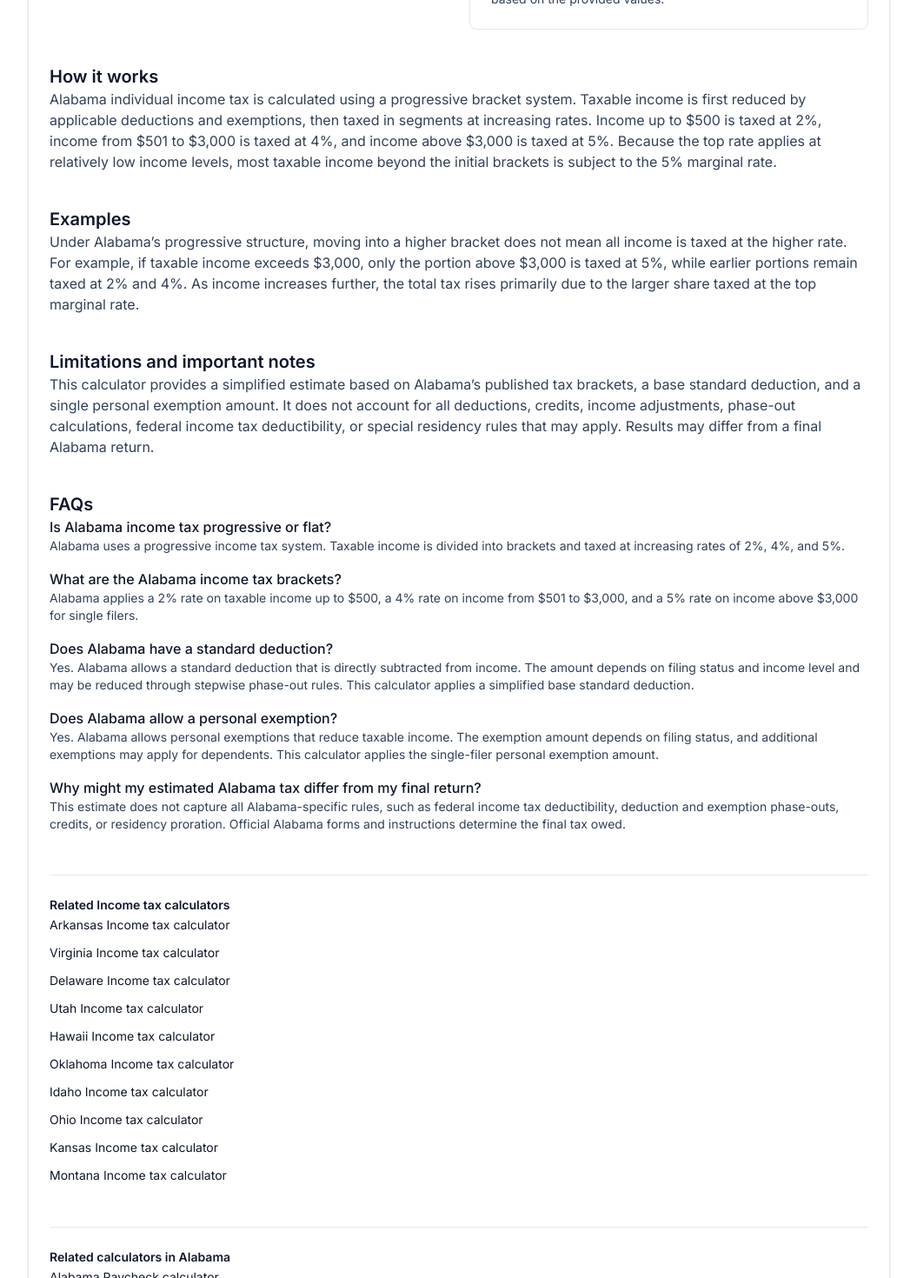
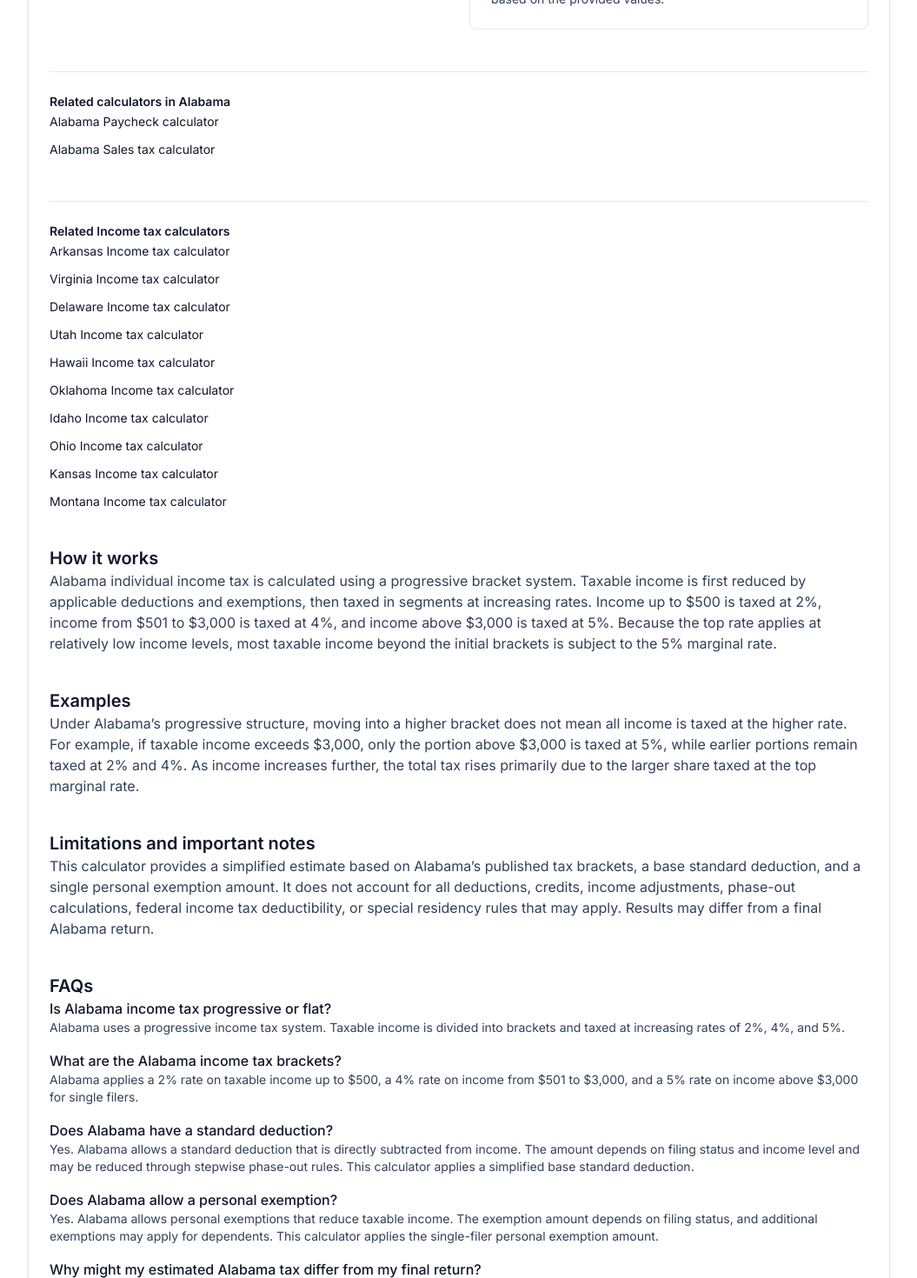
Before and after one commit to calleskattman/lavigate, a Next.js app: page /tools/income-tax/alabama in a window 1280 px wide. Shown: the part 440-1910 px from the top of the page at 87% size, without its empty margins (112-1167 px from the left). Built offline with nearby package versions, Linux system fonts and the light colour scheme.

Commit message:
feat(seo): move related calculator links higher on tool pages

```diff
--- a/app/tools/[toolId]/[regionSlug]/page.tsx
+++ b/app/tools/[toolId]/[regionSlug]/page.tsx
@@ -4,6 +4,7 @@ import { notFound } from "next/navigation";
 import type { Metadata } from "next";
 import Script from "next/script";
 import type { MortgageConfig } from "@/config/data/mortgage";
+import Link from "next/link";
 
 import { CURRENT_TAX_YEAR } from "@/config/site";
 import { getRegionBySlug, regions } from "@/config/regions";
@@ -251,12 +252,12 @@ if (!isMortgage && !region) {
           </p>
 
           <p className="text-sm text-slate-600">
-            <a
-              href={`/tools/${tool.id}`}
-              className="text-blue-600 hover:underline"
-            >
-              Browse all {tool.name.toLowerCase()} pages
-            </a>
+          <Link
+  href={`/tools/${tool.id}`}
+  className="text-blue-600 hover:underline"
+>
+  Browse all {tool.name.toLowerCase()} pages
+</Link>
           </p>
         </div>
 
@@ -268,6 +269,18 @@ if (!isMortgage && !region) {
   <MortgageTool config={config as MortgageConfig} />
 )}
 
+{!isMortgage && region && (
+  <>
+    <RelatedRegionTools
+      currentToolId={tool.id}
+      regionId={region.id}
+    />
+    <RelatedToolRegions
+      toolId={tool.id}
+      currentRegionId={region.id}
+    />
+  </>
+)}
 
         {seo.sections?.howItWorks && (
           <section className="mt-10 space-y-6">
@@ -323,18 +336,7 @@ if (!isMortgage && !region) {
           </section>
         )}
 
-{!isMortgage && region && (
-  <>
-    <RelatedToolRegions
-      toolId={tool.id}
-      currentRegionId={region.id}
-    />
-    <RelatedRegionTools
-      currentToolId={tool.id}
-      regionId={region.id}
-    />
-  </>
-)}
+
 
       </ToolLayout>
     </>
```
